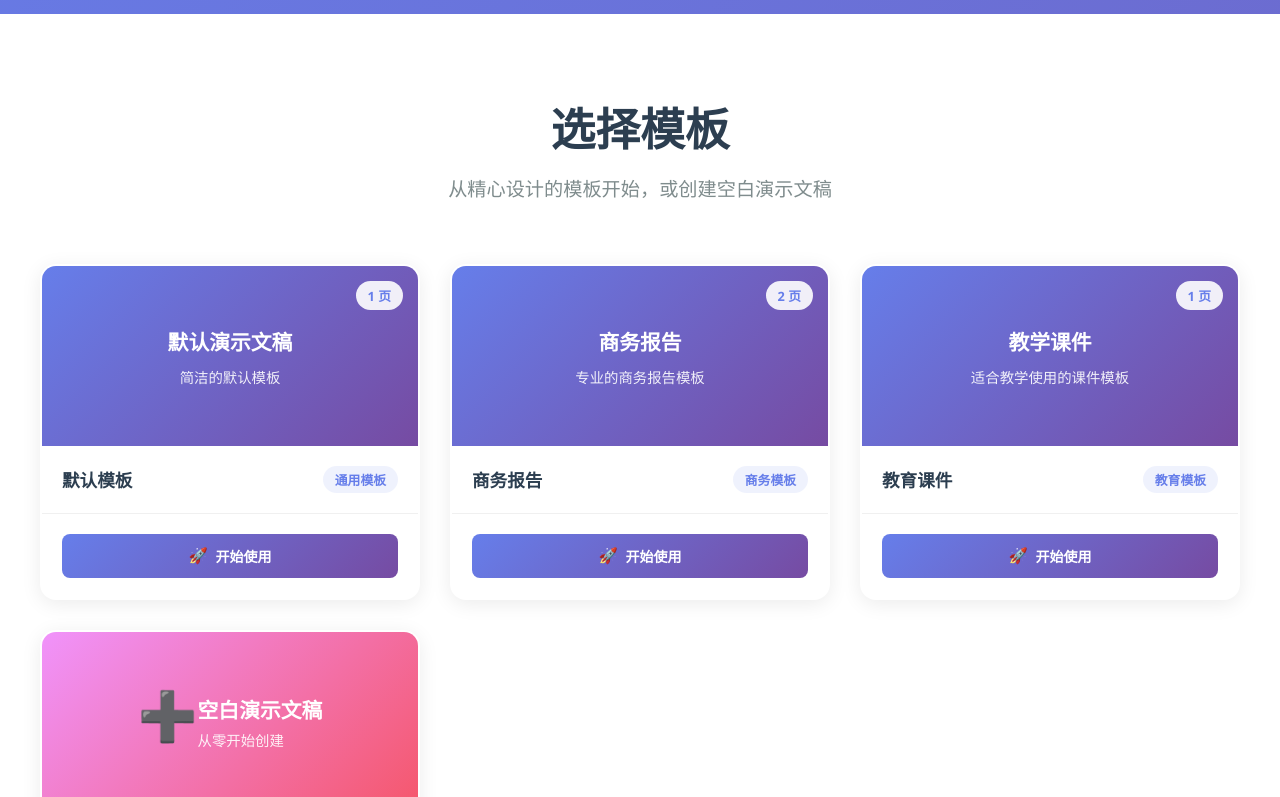
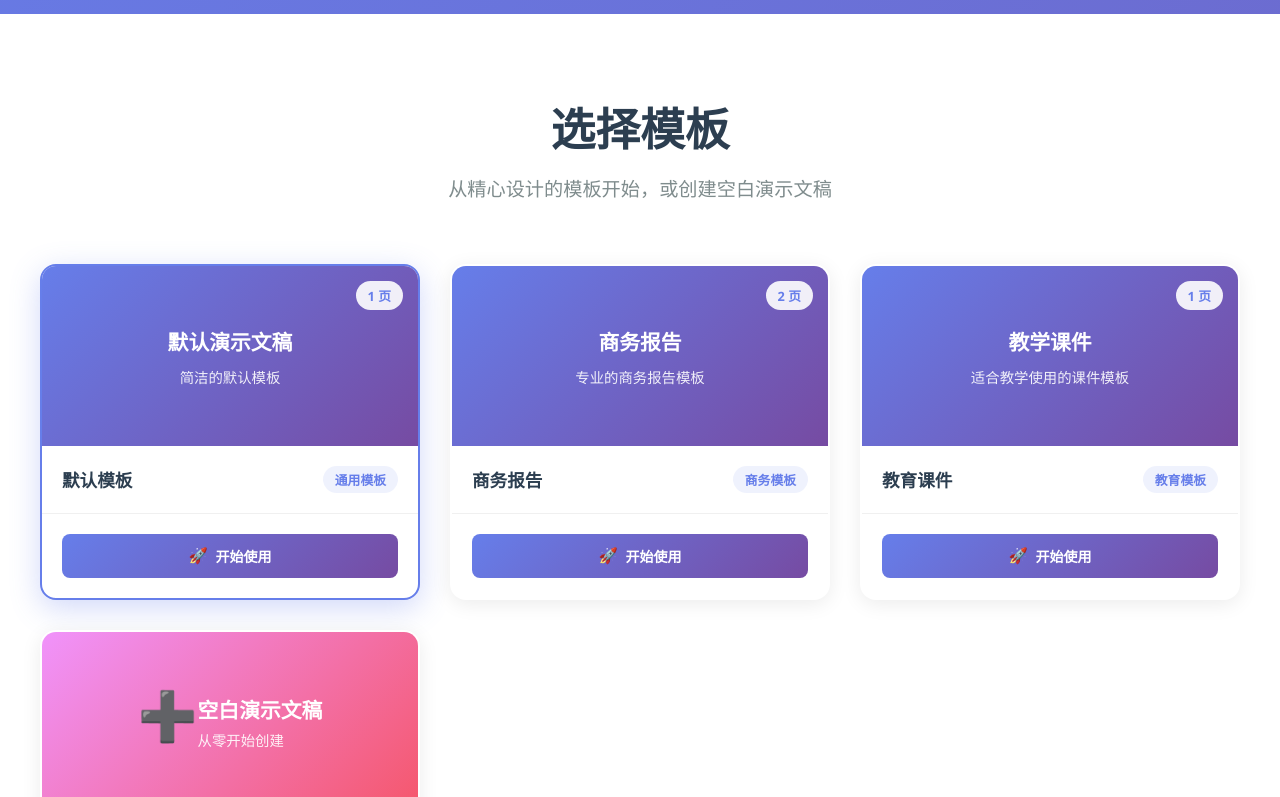
Before and after one commit to hhfgeg/htmlToPPT, a Vue app: page / in a window 1280 px wide. Shown: the part 476-1273 px from the top of the page. Built offline with nearby package versions, Linux system fonts and the light colour scheme.

Commit message:
feat(templates): 添加预设模板并重构模板选择逻辑
将模板数据提取到独立模块中，包括默认、商务、教育和空白模板
重构 TemplateHome 组件使用导入的模板数据，简化代码结构

```diff
--- /dev/null
+++ b/src/templates/blank.ts
@@ -0,0 +1,26 @@
+import { Template } from './theme'
+import { defaultTheme } from './theme'
+
+export const blankTemplate: Template = {
+  name: '空白模板',
+  description: '空白演示文稿',
+  data: {
+    title: '空白演示文稿',
+    author: '用户',
+    description: '新建的演示文稿',
+    theme: defaultTheme,
+    slides: [
+      {
+        id: 'slide-1',
+        type: 'title' as const,
+        layout: 'title',
+        title: '演示文稿标题',
+        content: [],
+        background: {
+          type: 'color' as const,
+          value: '#ffffff'
+        }
+      }
+    ]
+  }
+}
--- /dev/null
+++ b/src/templates/business.ts
@@ -0,0 +1,69 @@
+import { Template } from './theme'
+import { businessTheme } from './theme'
+
+const businessTemplateData = {
+  title: '商务报告',
+  author: '用户',
+  theme: businessTheme,
+  slides: [
+    {
+      id: 'slide-1',
+      type: 'title' as const,
+      layout: 'title',
+      title: '商务报告',
+      content: [
+        {
+          type: 'text' as const,
+          text: '季度业务分析',
+          style: {
+            fontSize: 24,
+            fontFamily: 'Arial, sans-serif',
+            color: '#7f8c8d',
+            fontWeight: 'normal' as const,
+            textAlign: 'center' as const
+          },
+          position: { x: 200, y: 300, width: 400, height: 40 }
+        }
+      ]
+    },
+    {
+      id: 'slide-2',
+      type: 'content' as const,
+      layout: 'two-column',
+      title: '业绩概览',
+      content: [
+        {
+          type: 'text' as const,
+          text: '主要指标',
+          style: {
+            fontSize: 18,
+            fontFamily: 'Arial, sans-serif',
+            color: '#2c3e50',
+            fontWeight: 'bold' as const,
+            textAlign: 'left' as const
+          },
+          position: { x: 50, y: 100, width: 300, height: 30 }
+        },
+        {
+          type: 'text' as const,
+          text: '• 收入增长: +15%\n• 用户增长: +25%\n• 市场份额: 12%',
+          style: {
+            fontSize: 14,
+            fontFamily: 'Arial, sans-serif',
+            color: '#34495e',
+            fontWeight: 'normal' as const,
+            textAlign: 'left' as const,
+            lineHeight: 1.5
+          },
+          position: { x: 50, y: 150, width: 300, height: 120 }
+        }
+      ]
+    }
+  ]
+}
+
+export const businessTemplate: Template = {
+  name: '商务报告',
+  description: '专业的商务报告模板',
+  data: businessTemplateData
+}
--- /dev/null
+++ b/src/templates/default.ts
@@ -0,0 +1,40 @@
+import { Template } from './theme'
+import { defaultTheme } from './theme'
+
+const defaultTemplateData = {
+  title: '默认演示文稿',
+  author: '用户',
+  theme: defaultTheme,
+  slides: [
+    {
+      id: 'slide-1',
+      type: 'title' as const,
+      layout: 'title',
+      title: '欢迎使用HTML to PPT',
+      content: [
+        {
+          type: 'text' as const,
+          text: '基于Vue 3的PPT创建工具',
+          style: {
+            fontSize: 24,
+            fontFamily: 'Arial, sans-serif',
+            color: '#7f8c8d',
+            fontWeight: 'normal' as const,
+            textAlign: 'center' as const
+          },
+          position: { x: 200, y: 300, width: 400, height: 40 }
+        }
+      ],
+      background: {
+        type: 'gradient' as const,
+        value: 'linear-gradient(135deg, #667eea 0%, #764ba2 100%)'
+      }
+    }
+  ]
+}
+
+export const defaultTemplate: Template = {
+  name: '默认模板',
+  description: '简洁的默认模板',
+  data: defaultTemplateData
+}
--- /dev/null
+++ b/src/templates/education.ts
@@ -0,0 +1,36 @@
+import { Template } from './theme'
+import { educationTheme } from './theme'
+
+const educationTemplateData = {
+  title: '教学课件',
+  author: '教师',
+  theme: educationTheme,
+  slides: [
+    {
+      id: 'slide-1',
+      type: 'title' as const,
+      layout: 'title',
+      title: '课程名称',
+      content: [
+        {
+          type: 'text' as const,
+          text: '第X章 课程内容',
+          style: {
+            fontSize: 20,
+            fontFamily: 'Arial, sans-serif',
+            color: '#7f8c8d',
+            fontWeight: 'normal' as const,
+            textAlign: 'center' as const
+          },
+          position: { x: 200, y: 300, width: 400, height: 30 }
+        }
+      ]
+    }
+  ]
+}
+
+export const educationTemplate: Template = {
+  name: '教育课件',
+  description: '适合教学使用的课件模板',
+  data: educationTemplateData
+}
--- /dev/null
+++ b/src/templates/index.ts
@@ -0,0 +1,5 @@
+export { defaultTemplate } from './default'
+export { businessTemplate } from './business'
+export { educationTemplate } from './education'
+export { blankTemplate } from './blank'
+export type { Template } from './theme'
--- /dev/null
+++ b/src/templates/theme.ts
@@ -0,0 +1,52 @@
+import { PPTData } from '../types'
+
+export interface Template {
+  name: string
+  description: string
+  data: PPTData
+}
+
+export const defaultTheme = {
+  name: '默认主题',
+  colors: {
+    primary: '#667eea',
+    secondary: '#764ba2',
+    accent: '#f093fb',
+    background: '#f9f9f9',
+    text: '#2c3e50'
+  },
+  fonts: {
+    title: 'Arial, sans-serif',
+    body: 'Arial, sans-serif'
+  }
+}
+
+export const businessTheme = {
+  name: '商务蓝',
+  colors: {
+    primary: '#3498db',
+    secondary: '#2980b9',
+    accent: '#e74c3c',
+    background: '#f8f9fa',
+    text: '#2c3e50'
+  },
+  fonts: {
+    title: 'Arial, sans-serif',
+    body: 'Arial, sans-serif'
+  }
+}
+
+export const educationTheme = {
+  name: '教育绿',
+  colors: {
+    primary: '#27ae60',
+    secondary: '#2ecc71',
+    accent: '#e67e22',
+    background: '#f9f9f9',
+    text: '#2c3e50'
+  },
+  fonts: {
+    title: 'Arial, sans-serif',
+    body: 'Arial, sans-serif'
+  }
+}
--- a/src/vue/components/TemplateHome.vue
+++ b/src/vue/components/TemplateHome.vue
@@ -215,171 +215,18 @@
 <script setup lang="ts">
 import { ref, reactive } from 'vue'
 import { useRouter } from 'vue-router'
-import { PPTData, defaultTheme } from '../../types/index'
+import { defaultTheme } from '../../types/index'
+import { defaultTemplate, businessTemplate, educationTemplate, blankTemplate } from '../../templates'
 
 const router = useRouter()
 
 // 当前选择的模板
-const currentTemplate = ref('default')
+const currentTemplate = ref('默认模板')
 
-// 预定义模板
 const templates = reactive([
-  {
-    name: '默认模板',
-    description: '简洁的默认模板',
-    data: {
-      title: '默认演示文稿',
-      author: '用户',
-      theme: defaultTheme,
-      slides: [
-        {
-          id: 'slide-1',
-          type: 'title',
-          layout: 'title',
-          title: '欢迎使用HTML to PPT',
-          content: [
-            {
-              type: 'text',
-              text: '基于Vue 3的PPT创建工具',
-              style: {
-                fontSize: 24,
-                fontFamily: 'Arial, sans-serif',
-                color: '#7f8c8d',
-                fontWeight: 'normal',
-                textAlign: 'center'
-              },
-              position: { x: 200, y: 300, width: 400, height: 40 }
-            }
-          ],
-          background: {
-            type: 'gradient',
-            value: 'linear-gradient(135deg, #667eea 0%, #764ba2 100%)'
-          }
-        }
-      ]
-    }
-  },
-  {
-    name: '商务报告',
-    description: '专业的商务报告模板',
-    data: {
-      title: '商务报告',
-      author: '用户',
-      theme: {
-        name: '商务蓝',
-        colors: {
-          primary: '#3498db',
-          secondary: '#2980b9',
-          accent: '#e74c3c',
-          background: '#f8f9fa',
-          text: '#2c3e50'
-        },
-        fonts: {
-          title: 'Arial, sans-serif',
-          body: 'Arial, sans-serif'
-        }
-      },
-      slides: [
-        {
-          id: 'slide-1',
-          type: 'title',
-          layout: 'title',
-          title: '商务报告',
-          content: [
-            {
-              type: 'text',
-              text: '季度业务分析',
-              style: {
-                fontSize: 24,
-                fontFamily: 'Arial, sans-serif',
-                color: '#7f8c8d',
-                fontWeight: 'normal',
-                textAlign: 'center'
-              },
-              position: { x: 200, y: 300, width: 400, height: 40 }
-            }
-          ]
-        },
-        {
-          id: 'slide-2',
-          type: 'content',
-          layout: 'two-column',
-          title: '业绩概览',
-          content: [
-            {
-              type: 'text',
-              text: '主要指标',
-              style: {
-                fontSize: 18,
-                fontFamily: 'Arial, sans-serif',
-                color: '#2c3e50',
-                fontWeight: 'bold',
-                textAlign: 'left'
-              },
-              position: { x: 50, y: 100, width: 300, height: 30 }
-            },
-            {
-              type: 'text',
-              text: '• 收入增长: +15%\n• 用户增长: +25%\n• 市场份额: 12%',
-              style: {
-                fontSize: 14,
-                fontFamily: 'Arial, sans-serif',
-                color: '#34495e',
-                fontWeight: 'normal',
-                textAlign: 'left',
-                lineHeight: 1.5
-              },
-              position: { x: 50, y: 150, width: 300, height: 120 }
-            }
-          ]
-        }
-      ]
-    }
-  },
-  {
-    name: '教育课件',
-    description: '适合教学使用的课件模板',
-    data: {
-      title: '教学课件',
-      author: '教师',
-      theme: {
-        name: '教育绿',
-        colors: {
-          primary: '#27ae60',
-          secondary: '#2ecc71',
-          accent: '#e67e22',
-          background: '#f9f9f9',
-          text: '#2c3e50'
-        },
-        fonts: {
-          title: 'Arial, sans-serif',
-          body: 'Arial, sans-serif'
-        }
-      },
-      slides: [
-        {
-          id: 'slide-1',
-          type: 'title',
-          layout: 'title',
-          title: '课程名称',
-          content: [
-            {
-              type: 'text',
-              text: '第X章 课程内容',
-              style: {
-                fontSize: 20,
-                fontFamily: 'Arial, sans-serif',
-                color: '#7f8c8d',
-                fontWeight: 'normal',
-                textAlign: 'center'
-              },
-              position: { x: 200, y: 300, width: 400, height: 30 }
-            }
-          ]
-        }
-      ]
-    }
-  }
+  defaultTemplate,
+  businessTemplate,
+  educationTemplate
 ])
 
 // 选择模板
@@ -410,30 +257,10 @@ const useTemplate = (template: any) => {
 
 // 创建空白演示文稿
 const createNewPresentation = () => {
-  const blankPPT: PPTData = {
-    title: '空白演示文稿',
-    author: '用户',
-    description: '新建的演示文稿',
-    theme: defaultTheme,
-    slides: [
-      {
-        id: 'slide-1',
-        type: 'title',
-        layout: 'title',
-        title: '演示文稿标题',
-        content: [],
-        background: {
-          type: 'color',
-          value: '#ffffff'
-        }
-      }
-    ]
-  }
-
   router.push({
     path: '/editor',
     query: {
-      template: JSON.stringify(blankPPT)
+      template: JSON.stringify(blankTemplate.data)
     }
   })
 }
```
